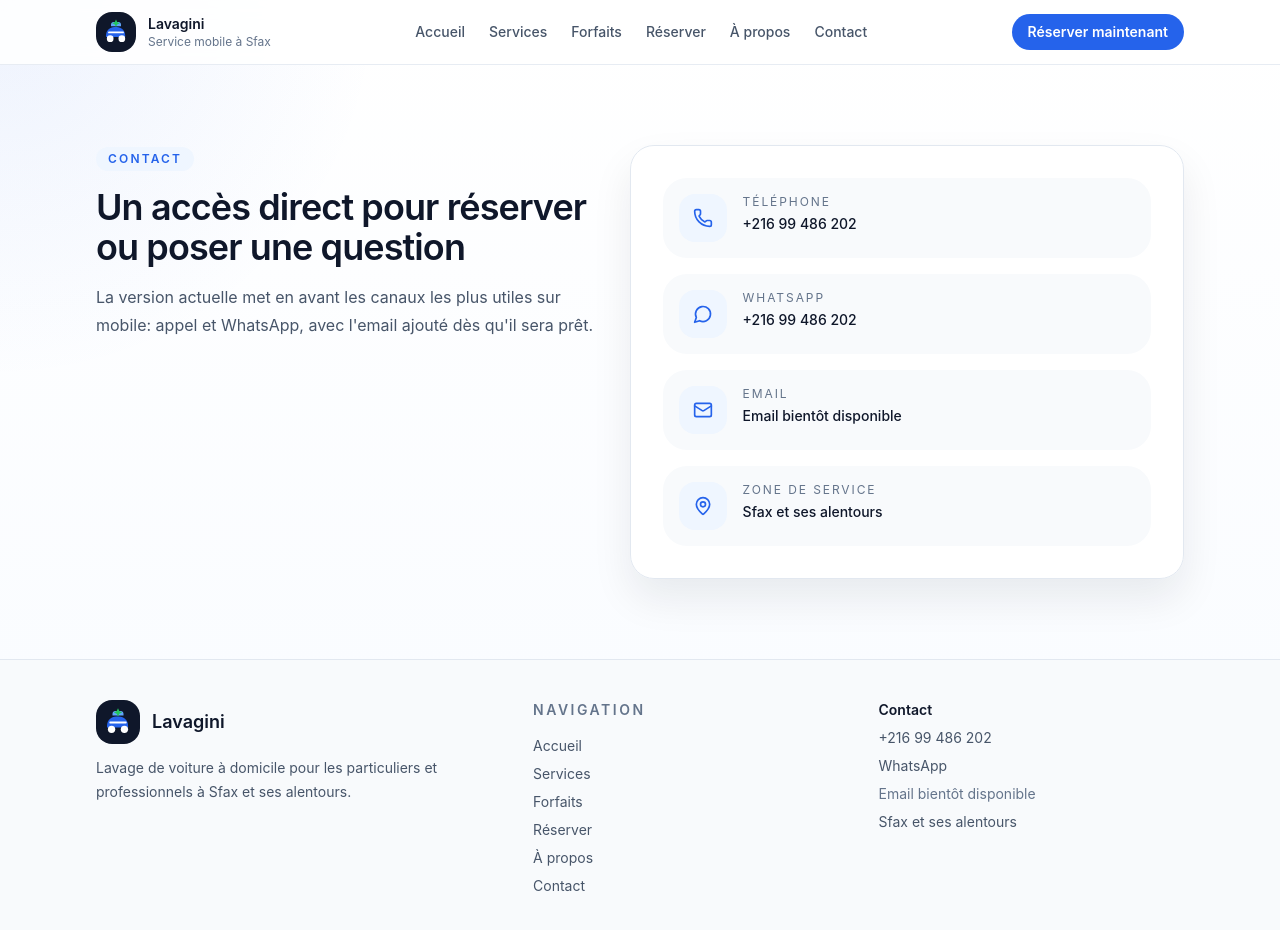
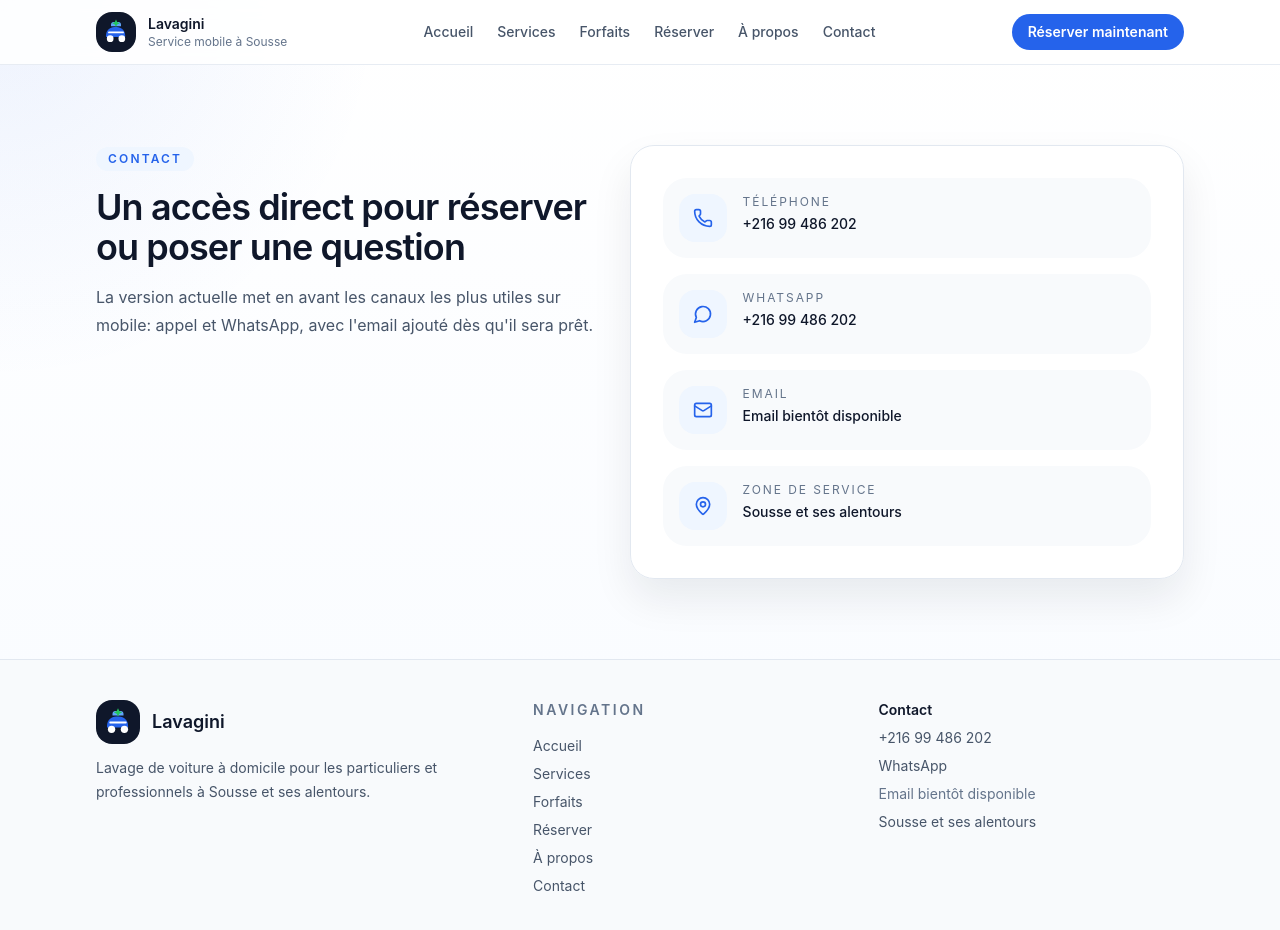
Before and after one commit to realhsqerz/lavagini, a Next.js app: page /contact in a window 1280 px wide. Shown: the top 930 px of the page. Built offline with nearby package versions, Linux system fonts and the light colour scheme.

Commit message:
Update brand and service area

```diff
--- a/app/layout.tsx
+++ b/app/layout.tsx
@@ -10,7 +10,7 @@ import "./globals.css";
 export const metadata: Metadata = {
   title: "Lavagini | Lavage de voiture à domicile",
   description:
-    "Réservez un lavage de voiture mobile à domicile ou au bureau à Sfax et ses alentours.",
+    "Réservez un lavage de voiture mobile à domicile ou au bureau à Sousse et ses alentours.",
   icons: {
     icon: "/favicon.svg",
     shortcut: "/favicon.svg",
--- a/components/footer.tsx
+++ b/components/footer.tsx
@@ -19,7 +19,7 @@ export function Footer() {
             <p className="text-lg font-semibold text-primary">{contactDetails.brandName}</p>
           </div>
           <p className="max-w-md text-sm leading-6 text-slate-600">
-            Lavage de voiture à domicile pour les particuliers et professionnels à Sfax
+            Lavage de voiture à domicile pour les particuliers et professionnels à Sousse
             et ses alentours.
           </p>
         </div>
--- a/components/navbar.tsx
+++ b/components/navbar.tsx
@@ -20,7 +20,7 @@ export function Navbar() {
           />
           <div>
             <p className="text-sm font-semibold text-primary">Lavagini</p>
-            <p className="text-xs text-slate-500">Service mobile à Sfax</p>
+            <p className="text-xs text-slate-500">Service mobile à Sousse</p>
           </div>
         </Link>
 
--- a/components/sections/home-hero.tsx
+++ b/components/sections/home-hero.tsx
@@ -11,7 +11,7 @@ export function HomeHero() {
     <section className="overflow-hidden">
       <div className="container-shell section-space grid gap-10 lg:grid-cols-[1.15fr_0.85fr] lg:items-center">
         <div className="space-y-8">
-          <Badge>Service mobile à Sfax</Badge>
+          <Badge>Service mobile à Sousse</Badge>
           <div className="space-y-5">
             <h1 className="max-w-3xl text-4xl font-semibold tracking-tight text-primary sm:text-5xl">
               Lavage de voiture à domicile
@@ -73,7 +73,7 @@ export function HomeHero() {
                   <p className="mt-2 text-sm text-slate-200">Créneaux à confirmer</p>
                 </div>
                 <div className="rounded-3xl bg-white/8 p-5">
-                  <p className="text-3xl font-semibold">Sfax</p>
+                  <p className="text-3xl font-semibold">Sousse</p>
                   <p className="mt-2 text-sm text-slate-200">Et ses alentours</p>
                 </div>
               </div>
--- a/lib/site-content.ts
+++ b/lib/site-content.ts
@@ -15,7 +15,7 @@ export const contactDetails = {
   whatsappHref: "https://wa.me/21699486202",
   email: "",
   emailLabel: "Email bientôt disponible",
-  serviceArea: "Sfax et ses alentours",
+  serviceArea: "Sousse et ses alentours",
 };
 
 export const steps = [
```
Also changed, not shown: 1 other file (tests, documents, lock files or other folders).
